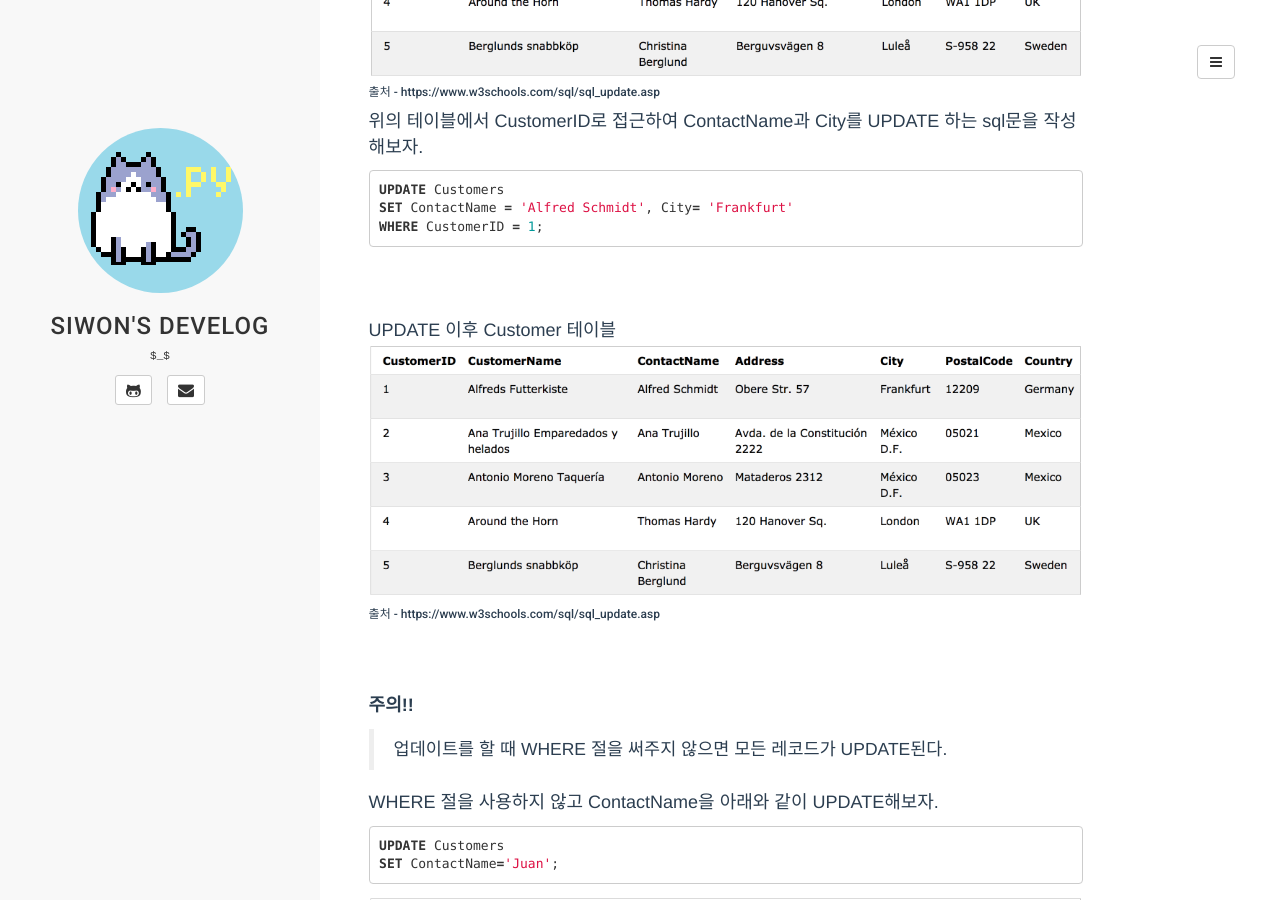
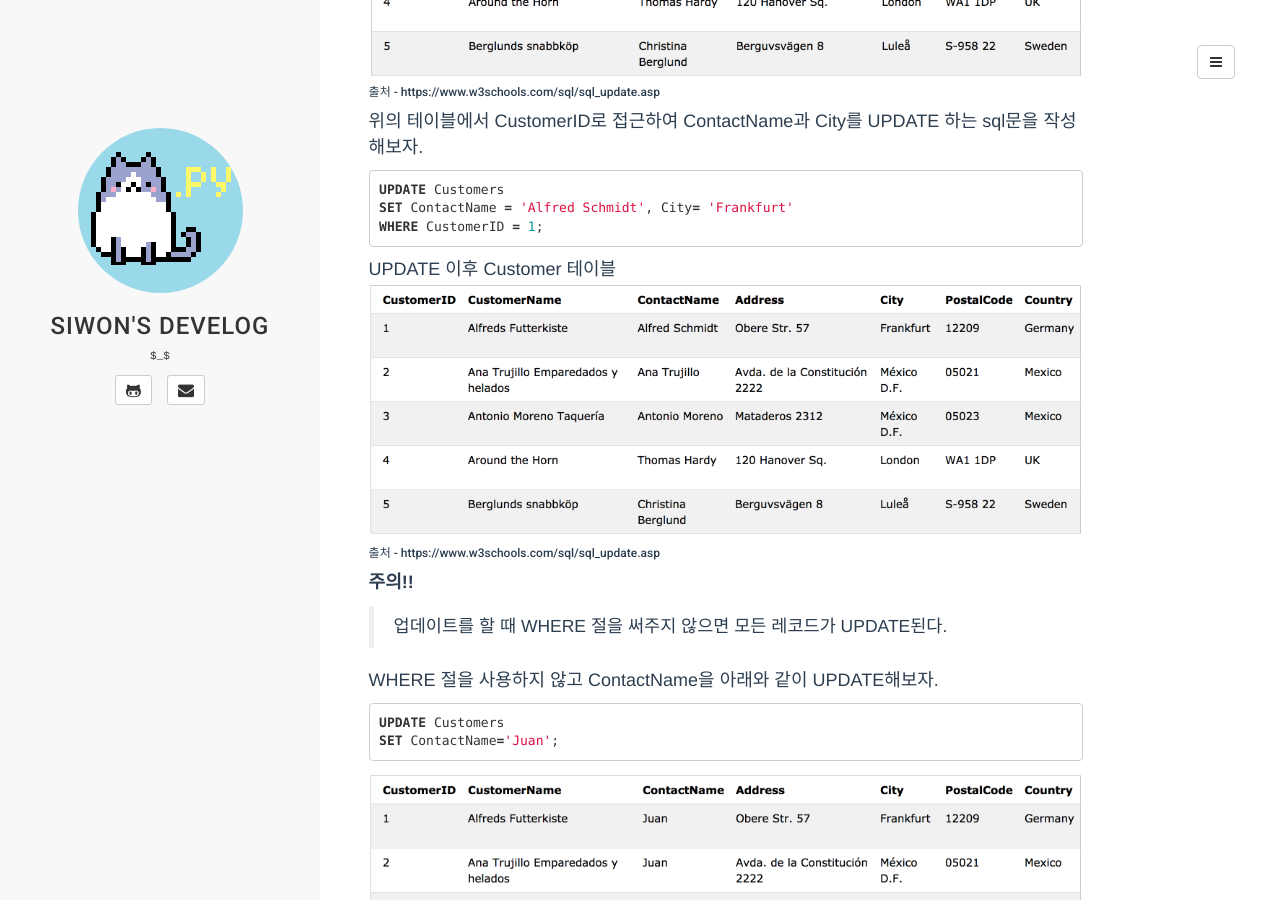
Before and after one commit to 2siwon/2siwon.github.io, a Jekyll site: the page built from _posts/2017-10-07-sql-003.md, in a window 1280 px wide and 900 px high, scrolled down 1019 px. Built offline with Jekyll 4.4.1, drawn with Linux system fonts in a browser that asks for light colours; comment, search, counter and statistics services are not loaded.

Commit message:
update 2017-10-07-sql-003.md

````diff
--- a/_posts/2017-10-07-sql-003.md
+++ b/_posts/2017-10-07-sql-003.md
@@ -49,14 +49,11 @@ SET ContactName = 'Alfred Schmidt', City= 'Frankfurt'
 WHERE CustomerID = 1;
 ```
 
-<br><br>
-
 UPDATE 이후 Customer 테이블
 ![distinct](../../../../assets/media/images/sql-003/update01.png)
 
 ###### 출처 - https://www.w3schools.com/sql/sql_update.asp
 
-<br><br>
 
 **주의!!**
 
@@ -82,7 +79,6 @@ DELETE FROM table_name
 WHERE condition;
 ```
 
-<br><br>
 **주의!!**
 
 > WHERE 절을 사용하지 않으면 모든 레코드가 삭제되므로 조심하자!
@@ -91,11 +87,10 @@ WHERE condition;
 DELETE FROM table_name;
 ```
 
-<br><br>
 Customer 테이블
 ![distinct](../../../../assets/media/images/sql-003/delete00.png)
 
-Customer 테이블에서 CustomerName이 Alfreds Futterkiste인 고객에 대한 정보를 삭제해보자.<br><br>
+Customer 테이블에서 CustomerName이 Alfreds Futterkiste인 고객에 대한 정보를 삭제해보자.
 
 ```sql
 DELETE FROM Customers
````
